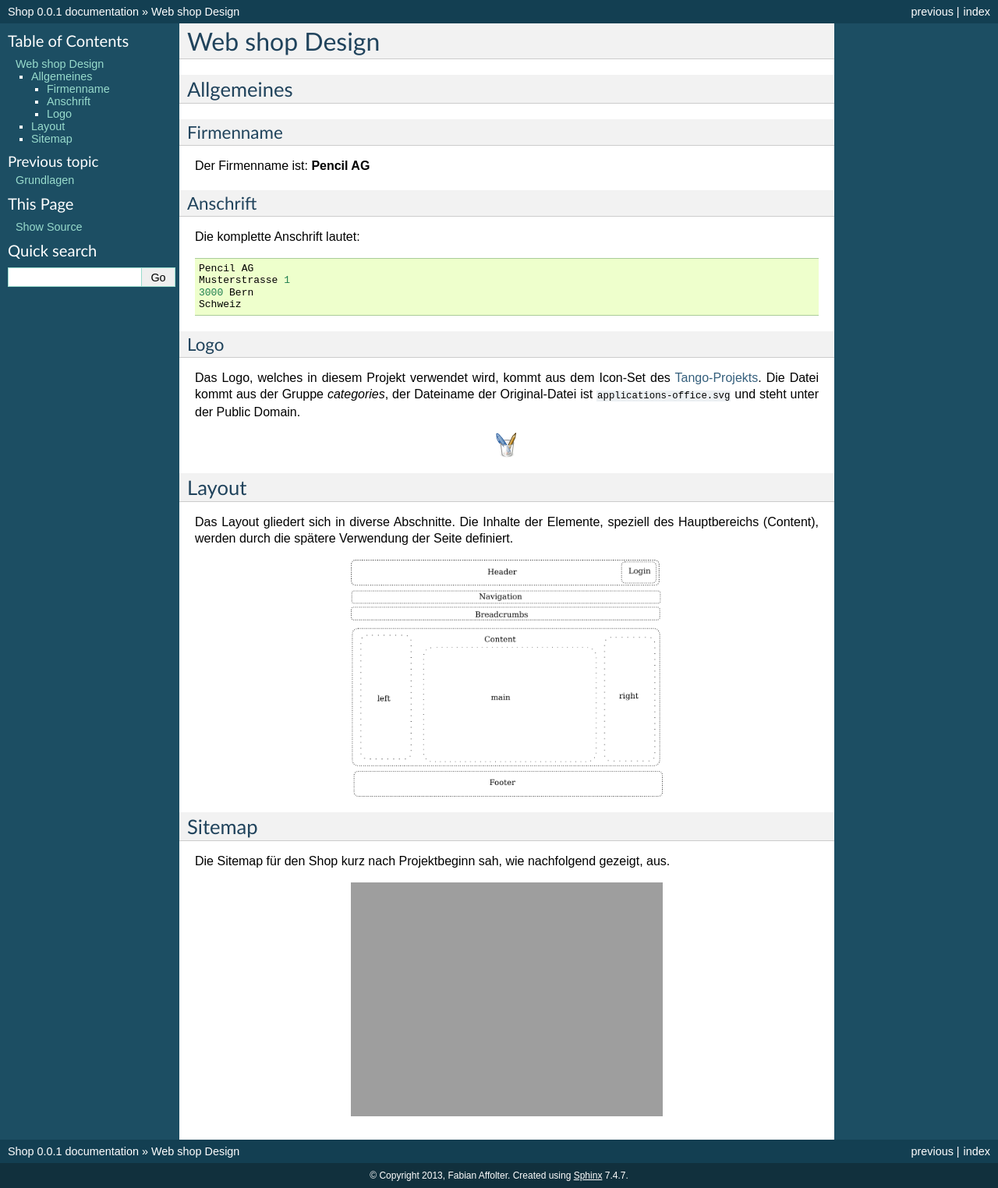
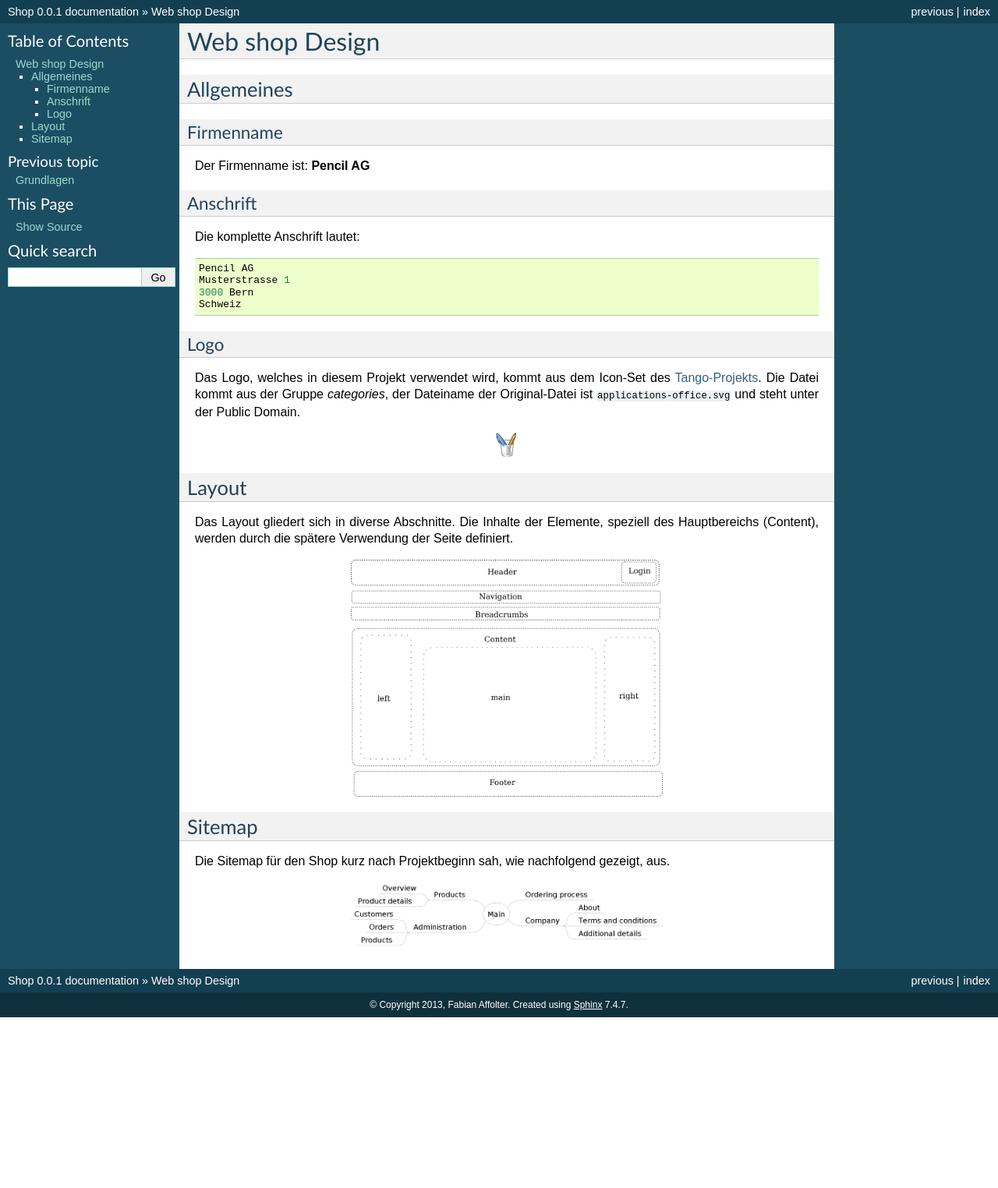
Before and after one commit to fabaff/shop, a Sphinx documentation site: the page built from docs/webdesign.rst, in a window 1280 px wide. Shown: the whole page at 78% size. Built offline with Sphinx 7.4.7, drawn with Linux system fonts in a browser that asks for light colours; formulas are drawn with MathJax 3; after the commit the page ends 1305 px from its top, so only the background shows below that.

Commit message:
update img directive

```diff
--- a/docs/webdesign.rst
+++ b/docs/webdesign.rst
@@ -48,7 +48,7 @@ Sitemap
 Die Sitemap für den Shop kurz nach Projektbeginn sah, wie nachfolgend gezeigt,
 aus.
 
-.. image:: images/sitemap1.png    :width: 200px
+.. image:: images/sitemap1.png
+    :width: 400px
     :align: center
-    :width: 400px
     :alt: Pencil Webshop Sitemap
```
